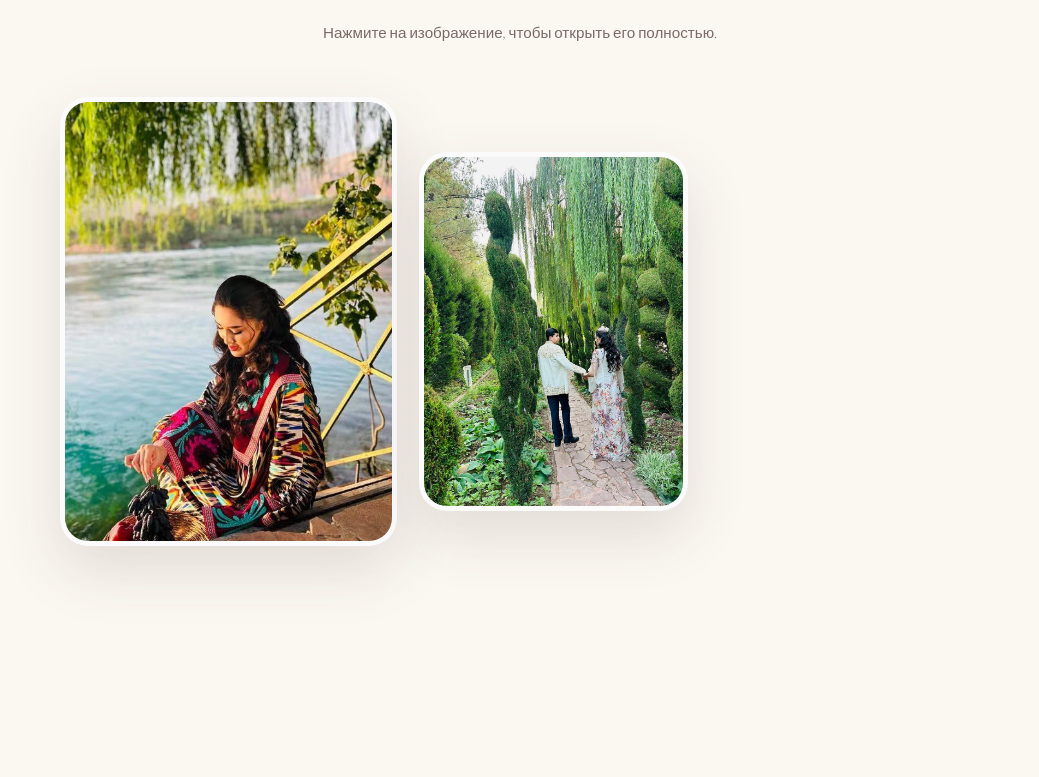
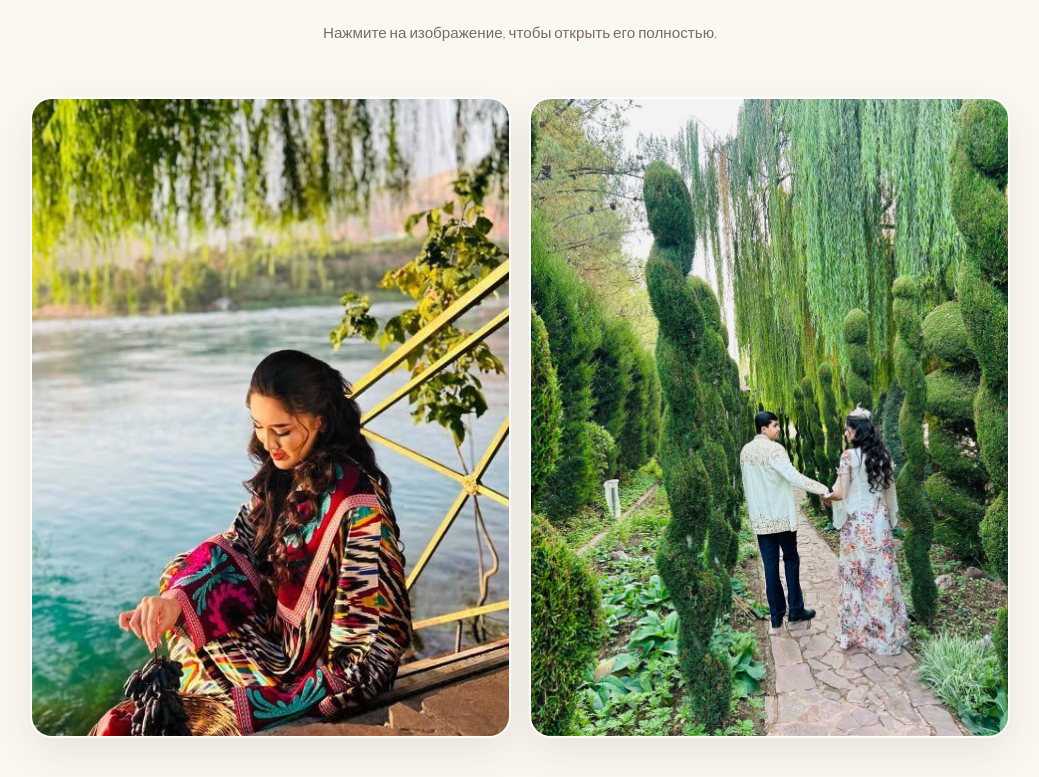
Before and after one commit to xuwdil007/wedding-invitation, a plain HTML site: page index.html in a window 1280 px wide. Shown: the part 4340-5117 px from the top of the page, without its empty margins (120-1159 px from the left). Drawn offline with nearby package versions, Linux system fonts and the light colour scheme.

Commit message:
Add files via upload

```diff
--- a/index.html
+++ b/index.html
@@ -1136,18 +1136,18 @@
     }
 
     .personal-gallery {
-      max-width: 920px;
+      max-width: 980px;
       margin-right: auto;
       margin-left: auto;
-      gap: 22px;
+      gap: 18px;
     }
 
     .personal-gallery .gallery-item {
       min-height: 0;
       aspect-ratio: 3 / 4;
-      border: 5px solid rgba(255,255,255,0.78);
-      border-radius: 28px;
-      box-shadow: 0 24px 60px rgba(76,58,56,0.14);
+      border: 2px solid rgba(255,255,255,0.9);
+      border-radius: 22px;
+      box-shadow: 0 16px 40px rgba(76,58,56,0.1);
     }
 
     .personal-gallery .gallery-item:first-child img {
@@ -1690,14 +1690,6 @@
           repeat(2, 1fr);
       }
 
-      .personal-gallery {
-        padding-bottom: 55px;
-      }
-
-      .personal-gallery .gallery-item:last-child {
-        transform: translateY(55px);
-      }
-
       .confirm-container {
         padding: 50px;
       }
@@ -1733,7 +1725,7 @@
         padding: 70px 55px;
       }
 
-      .gallery {
+      .gallery:not(.personal-gallery) {
         grid-template-columns:
           1.25fr 1fr 1fr;
 
@@ -1745,12 +1737,22 @@
         min-height: 0;
       }
 
-      .gallery-item:nth-child(1) {
+      .gallery:not(.personal-gallery) .gallery-item:nth-child(1) {
         grid-row: span 2;
       }
 
-      .gallery-item:nth-child(4) {
+      .gallery:not(.personal-gallery) .gallery-item:nth-child(4) {
         grid-column: span 2;
+      }
+
+      .personal-gallery {
+        grid-template-columns: repeat(2, minmax(0, 1fr));
+        grid-template-rows: none;
+      }
+
+      .personal-gallery .gallery-item {
+        grid-row: auto;
+        grid-column: auto;
       }
     }
 
```
